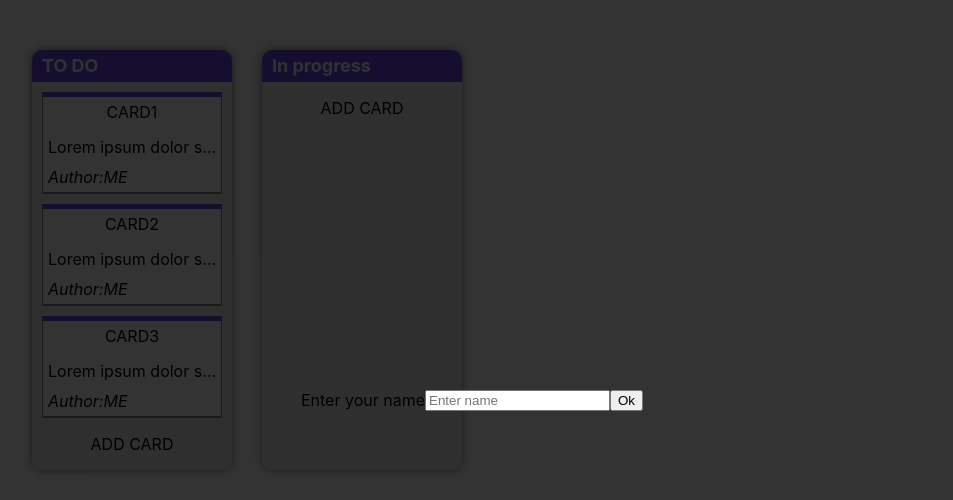
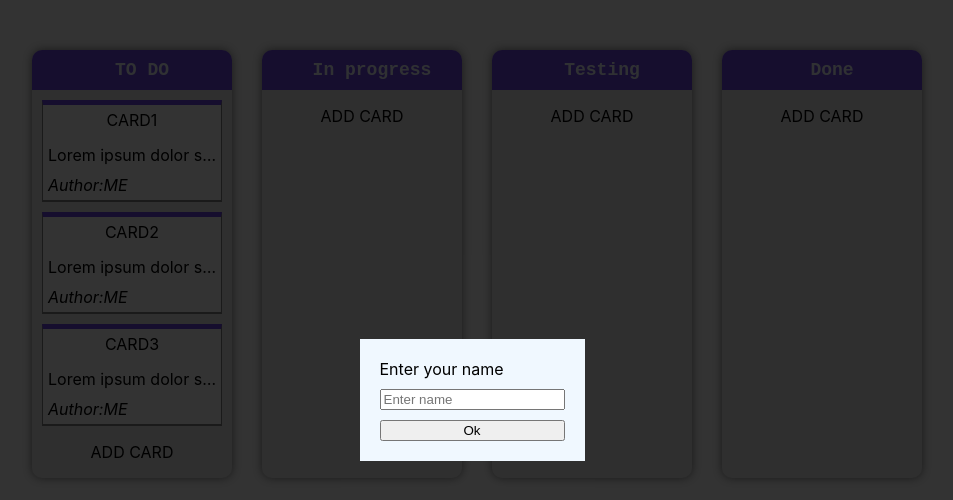
Before and after one commit to linker03/reactrello, a React (Create React App) app: page / in a window 1280 px wide. Shown: the top 500 px of the page, without its empty margins (168-1121 px from the left). Built offline with nearby package versions, Linux system fonts and the light colour scheme.

Commit message:
functional-done

```diff
--- a/src/App.js
+++ b/src/App.js
@@ -46,6 +46,13 @@ const App = () => {
 
     author: 'ME',
   });
+  const [columnNames, setColumnNames] = useState({
+    todo: 'TO DO',
+    in_progress: 'In progress',
+    testing: 'Testing',
+    done: 'Done',
+  });
+
   const addCard = (column, title, body) => {
     let newCard = {
       id: Date.now(),
@@ -77,31 +84,125 @@ const App = () => {
       }),
     }));
   };
+
+  const editComment = (column, cardId, commentId, newComment) => {
+    setCards((state) => ({
+      ...state,
+      [column]: cards[column].map((card) => {
+        if (card.id === cardId) {
+          return {
+            ...card,
+            comments: card.comments.map((comment) => {
+              if (comment.id === commentId) {
+                return { ...comment, text: newComment };
+              } else {
+                return comment;
+              }
+            }),
+          };
+        } else {
+          return card;
+        }
+      }),
+    }));
+  };
+
+  const delComment = (column, cardId, commentId) => {
+    setCards((state) => ({
+      ...state,
+      [column]: cards[column].map((card) => {
+        if (card.id === cardId) {
+          return {
+            ...card,
+            comments: card.comments.filter(
+              (comment) => comment.id !== commentId
+            ),
+          };
+        } else {
+          return card;
+        }
+      }),
+    }));
+  };
+
+  const editCard = (column, cardId, newTitle, newBody) => {
+    setCards((state) => ({
+      ...state,
+      [column]: cards[column].map((card) => {
+        if (card.id === cardId) {
+          return { ...card, title: newTitle, body: newBody };
+        } else {
+          return card;
+        }
+      }),
+    }));
+  };
+
+  const deleteCard = (column, cardId) => {
+    setCards((state) => ({
+      ...state,
+      [column]: cards[column].filter((card) => card.id !== cardId),
+    }));
+  };
+
+  // const changeColumnName = (column, newTitle) => {
+  //   setColumnNames((state) => ({
+  //     ...state,
+  //     [column]: newTitle,
+  //   }));
+  // };
+
   console.log('appstate', cards);
+
   return (
-    <Context.Provider value={{ addCard, addComment }}>
+    <Context.Provider
+      value={{
+        addCard,
+        editCard,
+        deleteCard,
+        addComment,
+        editComment,
+        delComment,
+      }}
+    >
       <Board>
         <Column
-          title="TO DO"
+          title={columnNames.todo}
           column={'todo'}
           cards={cards.todo}
           author={cards.author}
         ></Column>
         <Column
-          title="In progress"
+          title={columnNames.in_progress}
           column={'in_progress'}
           cards={cards.in_progress}
+          author={cards.author}
+        ></Column>
+        <Column
+          title={columnNames.testing}
+          column={'testing'}
+          cards={cards.testing}
+          author={cards.author}
+        ></Column>
+        <Column
+          title={columnNames.done}
+          column={'done'}
+          cards={cards.done}
           author={cards.author}
         ></Column>
       </Board>
       {cards.onStart && (
         <Modal>
           <ModalWrapper>
+            <div className="container">
               <div>Enter your name</div>
               <input
                 placeholder="Enter name"
                 onChange={(event) => {
-                setCards((state) => ({ ...state, author: event.target.value }));
+                  setCards((state) => ({
+                    ...state,
+                    author: event.target.value,
+                  }));
                 }}
               ></input>
               <button
@@ -112,6 +213,7 @@ const App = () => {
               >
                 Ok
               </button>
+            </div>
           </ModalWrapper>
         </Modal>
       )}
--- a/src/components/card.jsx
+++ b/src/components/card.jsx
@@ -1,4 +1,4 @@
-import React, { Fragment, useState } from 'react';
+import React, { Fragment, useState, useEffect, useCallback } from 'react';
 import styled from 'styled-components';
 import CardModal from './cardportal';
 import ModalWrapper from './modal-wrapper';
@@ -48,6 +48,18 @@ const ModalContent = styled.div`
   max-width: 50%;
   max-height: 80%;
   overflow: scroll;
+  transition-duration: 0.5s;
+
+  textarea {
+    background-color: aliceblue;
+    border: 0;
+    transition-duration: 0.5s;
+  }
+  textarea:focus {
+    background-color: white;
+    border: 1px solid purple;
+    transition-duration: 0.5s;
+  }
 
   a {
     grid-area: close;
@@ -60,6 +72,7 @@ const ModalContent = styled.div`
     text-transform: capitalize;
     font-size: 28px;
     font-weight: 500;
+    height: 30px;
   }
   .modal-body {
     grid-area: body;
@@ -74,6 +87,7 @@ const ModalContent = styled.div`
     grid-area: delete;
     align-self: flex-end;
     justify-self: flex-end;
+    cursor: pointer;
   }
   .comments {
     grid-area: comment;
@@ -91,12 +105,33 @@ const CardItem = (props) => {
     comment: '',
   });
 
+  const [cardEdit, setCardEdit] = useState({
+    id: 0,
+    title: props.card.title,
+    body: props.card.body,
+  });
+
+  const escFunction = useCallback((event) => {
+    if (event.keyCode === 27) {
+      setState((state) => ({ ...state, showModal: false }));
+    }
+  }, []);
+
+  useEffect(() => {
+    document.addEventListener('keydown', escFunction, false);
+
+    return () => {
+      document.removeEventListener('keydown', escFunction, false);
+    };
+  }, [state.showModal, escFunction]);
+
   const onClickOpenModal = () => {
     setState((state) => ({ ...state, showModal: true }));
   };
 
   const onClickCloseModal = (e) => {
     e.preventDefault();
+    editCard(props.column, props.card.id, cardEdit.title, cardEdit.body);
     setState((state) => ({ ...state, showModal: false }));
   };
 
@@ -104,14 +139,40 @@ const CardItem = (props) => {
     setState((state) => ({ ...state, comment: event.target.value }));
   };
 
-  console.log('cardstate', state);
-  console.log('cardprops', props);
+  const createComment = () => {
+    addComment(props.column, props.card.id, state.comment);
+    setState((state) => ({
+      ...state,
+      comment: '',
+    }));
+  };
+
+  const endEdit = (event) => {
+    setCardEdit((prev) => ({
+      ...prev,
+      [event.target.name]: event.target.value,
+    }));
+  };
+
+  const delCard = () => {
+    deleteCard(props.column, props.card.id);
+    setState((state) => ({ ...state, showModal: false }));
+  };
 
   const comments = props.card.comments.map((comment) => {
-    return <CommentItem comment={comment} />;
+    return (
+      <CommentItem
+        key={comment.id}
+        comment={comment}
+        column={props.column}
+        cardId={props.card.id}
+      />
+    );
   });
 
   const { addComment } = React.useContext(Context);
+  const { editCard } = React.useContext(Context);
+  const { deleteCard } = React.useContext(Context);
 
   return (
     <Fragment>
@@ -123,29 +184,43 @@ const CardItem = (props) => {
       {state.showModal && (
         <CardModal>
           <ModalWrapper>
-            <ModalContent>
-              <div className="modal-title">{props.card.title}</div>
+            <ModalContent key={props.card.id}>
+              <textarea
+                name="title"
+                spellCheck="false"
+                className="modal-title"
+                onBlur={endEdit}
+                defaultValue={props.card.title}
+              ></textarea>
               <a href="" onClick={onClickCloseModal} className="close-icon">
                 X
               </a>
-              <div className="modal-body">{props.card.body}</div>
+              <textarea
+                name="body"
+                rows="10"
+                spellCheck="false"
+                className="modal-body"
+                onBlur={endEdit}
+                defaultValue={props.card.body}
+              ></textarea>
               <div className="comments">
                 {comments}
                 <CreateComment>
                   Create comment:
-                  <input type="text" onChange={commentInput} />
-                  <button
-                    type="button"
-                    onClick={() => {
-                      addComment(props.column, props.card.id, state.comment);
-                    }}
-                  >
+                  <input
+                    value={state.comment}
+                    type="text"
+                    onChange={commentInput}
+                  />
+                  <button type="button" onClick={createComment}>
                     Create
                   </button>
                 </CreateComment>
               </div>
               <div className="modal-author">Author: {props.card.author}</div>
-              <div className="modal-delete">Delete</div>
+              <div onClick={delCard} className="modal-delete">
+                Delete
+              </div>
             </ModalContent>
           </ModalWrapper>
         </CardModal>
--- a/src/components/column.jsx
+++ b/src/components/column.jsx
@@ -13,14 +13,17 @@ const ColumnWrapper = styled.div`
   overflow: hidden;
 
   .column__title {
-    display: block;
+    display: flex;
     background-color: #7048e8;
     font-size: 18px;
     font-weight: 700;
     top: -35px;
     color: aliceblue;
-    line-height: 2rem;
-    padding-left: 10px;
+    padding: 10px;
+    height: 20px;
+    text-align: center;
+    width: 100%;
+    border: 0;
   }
 
   .column__addcard {
@@ -77,9 +80,11 @@ const ModalContent = styled.div`
 
 const Column = (props) => {
   const [state, setModal] = useState({ showCreateModal: false });
+
   function closeModal() {
     setModal({ showCreateModal: false });
   }
+
   const cards = props.cards.map((card) => {
     return (
       <CardItem key={card.id} card={card} column={props.column}></CardItem>
@@ -87,7 +92,12 @@ const Column = (props) => {
   });
   return (
     <ColumnWrapper>
-      <div className="column__title">{props.title}</div>
+      <textarea
+        row="1"
+        spellCheck="false"
+        className="column__title"
+        defaultValue={props.title}
+      ></textarea>
       {cards}
       <div
         className="column__addcard"
--- a/src/components/comment-item.jsx
+++ b/src/components/comment-item.jsx
@@ -1,5 +1,6 @@
-import React from 'react';
+import React, { useState } from 'react';
 import styled from 'styled-components';
+import Context from '../context';
 
 const CommentWrapper = styled.div`
   display: grid;
@@ -10,13 +11,60 @@ const CommentWrapper = styled.div`
   .comment__author {
     justify-self: flex-end;
   }
+  .comment__body {
+    border: 0;
+    background-color: #fefdca;
+  }
 `;
 
 const CommentItem = (props) => {
+  const [state, setState] = useState({
+    comment: props.comment.text,
+  });
+
+  const { editComment } = React.useContext(Context);
+  const { delComment } = React.useContext(Context);
+
+  const endEdit = () => {
+    editComment(props.column, props.cardId, props.comment.id, state.comment);
+  };
+
+  const onChangeHandler = (event) => {
+    setState((state) => ({
+      ...state,
+      [event.target.name]: event.target.value,
+    }));
+  };
+
   return (
     <CommentWrapper key={props.comment.id}>
-      <div className="comment__body">{props.comment.text}</div>
+      <textarea
+        row="2"
+        spellCheck="false"
+        className="comment__body"
+        name="comment"
+        value={state.comment}
+        onChange={onChangeHandler}
+        onBlur={endEdit}
+      ></textarea>
       <div className="comment__author">{props.comment.author}</div>
+      <svg
+        xmlns="http://www.w3.org/2000/svg"
+        width="16"
+        height="16"
+        fill="currentColor"
+        className="bi bi-trash"
+        viewBox="0 0 16 16"
+        onClick={() => {
+          delComment(props.column, props.cardId, props.comment.id);
+        }}
+      >
+        <path d="M5.5 5.5A.5.5 0 0 1 6 6v6a.5.5 0 0 1-1 0V6a.5.5 0 0 1 .5-.5zm2.5 0a.5.5 0 0 1 .5.5v6a.5.5 0 0 1-1 0V6a.5.5 0 0 1 .5-.5zm3 .5a.5.5 0 0 0-1 0v6a.5.5 0 0 0 1 0V6z" />
+        <path
+          fillRule="evenodd"
+          d="M14.5 3a1 1 0 0 1-1 1H13v9a2 2 0 0 1-2 2H5a2 2 0 0 1-2-2V4h-.5a1 1 0 0 1-1-1V2a1 1 0 0 1 1-1H6a1 1 0 0 1 1-1h2a1 1 0 0 1 1 1h3.5a1 1 0 0 1 1 1v1zM4.118 4L4 4.059V13a1 1 0 0 0 1 1h6a1 1 0 0 0 1-1V4.059L11.882 4H4.118zM2.5 3V2h11v1h-11z"
+        />
+      </svg>
     </CommentWrapper>
   );
 };
--- a/src/index.css
+++ b/src/index.css
@@ -15,3 +15,14 @@ code {
 textarea {
   resize: none;
 }
+
+.container {
+  display: flex;
+  flex-direction: column;
+  background-color: aliceblue;
+  padding: 20px;
+}
+.container > div,
+.container > input {
+  margin-bottom: 10px;
+}
```
Also changed, not shown: package.json (+8 -0 lines), 2 other files (tests, documents, lock files or other folders). Lines whose indentation alone changed are shown as unchanged.
